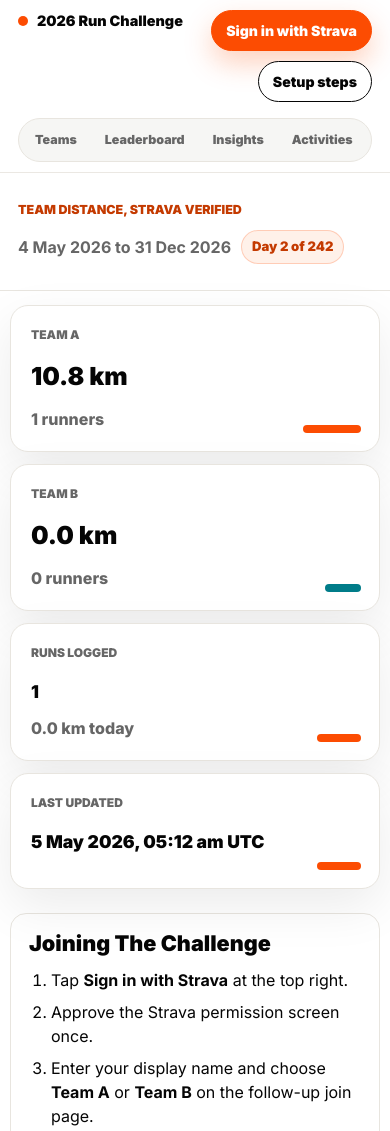
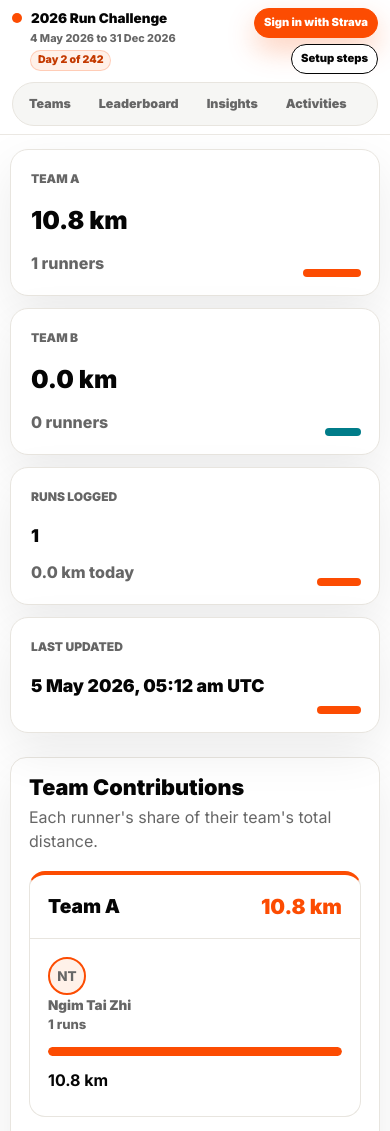
Before and after one commit to breadlover97/running-challenge, a plain HTML site: page index.html in a window 390 px wide. Shown: the top 1131 px of the page. Drawn offline with Linux system fonts and the light colour scheme.

Commit message:
Tighten challenge header layout

```diff
--- a/app.js
+++ b/app.js
@@ -105,8 +105,10 @@
   const imageUrl = safeImageUrl(runner.profile_image_url);
   const label = escapeAttr(`${runner.display_name || "Runner"} profile photo`);
   const fallback = escapeHtml(initials(runner.display_name));
-  const image = imageUrl ? `<img src="${escapeAttr(imageUrl)}" alt="${label}" loading="lazy">` : fallback;
-  return `<span class="avatar avatar-${size} ${teamClass(runner.team)}">${image}</span>`;
+  const image = imageUrl
+    ? `<img src="${escapeAttr(imageUrl)}" alt="${label}" loading="lazy" onerror="this.hidden=true;this.nextElementSibling.hidden=false"><span hidden>${fallback}</span>`
+    : fallback;
+  return `<span class="avatar avatar-${size} ${teamClass(runner.team)}" aria-label="${label}">${image}</span>`;
 }
 
 function runnerIdentity(runner, options = {}) {
--- a/index.html
+++ b/index.html
@@ -9,7 +9,10 @@
   </head>
   <body>
     <nav class="top-nav" aria-label="Challenge navigation">
-      <a class="site-mark" href="index.html">2026 Run Challenge</a>
+      <a class="site-brand" href="index.html">
+        <span class="site-mark">2026 Run Challenge</span>
+        <span class="nav-date"><span id="challengeDates">4 May 2026 to 31 December 2026</span><span id="challengeCountdown" class="countdown-pill">Day 1 of 242</span></span>
+      </a>
       <div class="nav-tabs" aria-label="Page sections">
         <a href="#teams">Teams</a>
         <a href="#leaderboard">Leaderboard</a>
@@ -21,13 +24,6 @@
         <a class="secondary-action compact-action" href="join.html">Setup steps</a>
       </div>
     </nav>
-
-    <header class="site-header">
-      <div class="header-copy">
-        <p class="challenge-kicker">Team distance, Strava verified</p>
-        <p class="date-range"><span id="challengeDates">4 May 2026 to 31 December 2026</span><span id="challengeCountdown" class="countdown-pill">Day 1 of 242</span></p>
-      </div>
-    </header>
 
     <main>
       <section id="teams" class="team-summary anchor-section" aria-label="Team totals">
@@ -50,15 +46,6 @@
           <span class="summary-label">Last Updated</span>
           <strong id="lastUpdated">Not synced yet</strong>
         </div>
-      </section>
-
-      <section class="info-section join-instructions">
-        <h2>Joining The Challenge</h2>
-        <ol>
-          <li>Tap <strong>Sign in with Strava</strong> at the top right.</li>
-          <li>Approve the Strava permission screen once.</li>
-          <li>Enter your display name and choose <strong>Team A</strong> or <strong>Team B</strong> on the follow-up join page.</li>
-        </ol>
       </section>
 
       <section class="panel">
@@ -124,8 +111,8 @@
     </main>
 
     <footer class="site-footer">
-      <span>Privacy-conscious 2026 Run Challenge dashboard</span>
-      <a href="https://www.strava.com/" target="_blank" rel="noreferrer">Powered by Strava data</a>
+      <span>2026 Run Challenge dashboard</span>
+      <a href="https://www.strava.com/" target="_blank" rel="noreferrer">Powered by Strava API</a>
     </footer>
 
     <button id="returnTop" class="return-top" type="button" aria-label="Return to top">↑</button>
--- a/styles.css
+++ b/styles.css
@@ -49,19 +49,6 @@
   font: inherit;
 }
 
-.site-header {
-  padding: 36px min(7vw, 86px) 42px;
-  border-bottom: 1px solid var(--line);
-}
-
-.site-header::before {
-  content: none;
-}
-
-.header-copy {
-  max-width: 900px;
-}
-
 .top-nav {
   position: sticky;
   top: 0;
@@ -75,6 +62,14 @@
   border-bottom: 1px solid rgba(232, 229, 223, 0.86);
   background: rgba(255, 255, 255, 0.92);
   backdrop-filter: blur(18px);
+}
+
+.site-brand {
+  display: grid;
+  gap: 4px;
+  min-width: 210px;
+  color: var(--ink);
+  text-decoration: none;
 }
 
 .site-mark {
@@ -92,6 +87,17 @@
   border-radius: 50%;
   background: var(--orange);
   content: "";
+}
+
+.nav-date {
+  display: flex;
+  flex-wrap: wrap;
+  gap: 6px;
+  align-items: center;
+  padding-left: 19px;
+  color: var(--muted);
+  font-size: 0.74rem;
+  font-weight: 800;
 }
 
 .nav-actions {
@@ -153,20 +159,10 @@
 }
 
 .date-range,
-.challenge-kicker,
 .section-heading p,
 .info-section p,
 .site-footer {
   color: var(--muted);
-}
-
-.challenge-kicker {
-  margin-bottom: 10px;
-  color: var(--orange-dark);
-  font-size: 0.78rem;
-  font-weight: 900;
-  letter-spacing: 0;
-  text-transform: uppercase;
 }
 
 .date-range {
@@ -182,14 +178,14 @@
 
 .countdown-pill {
   display: inline-flex;
-  min-height: 32px;
+  min-height: 24px;
   align-items: center;
-  padding: 6px 10px;
+  padding: 4px 8px;
   border: 1px solid rgba(252, 76, 2, 0.22);
   border-radius: 999px;
   background: var(--orange-soft);
   color: var(--orange-dark);
-  font-size: 0.82rem;
+  font-size: 0.72rem;
   font-weight: 900;
 }
 
@@ -468,6 +464,17 @@
   object-fit: cover;
 }
 
+.runner-identity .avatar {
+  display: inline-grid;
+}
+
+.runner-identity .avatar span {
+  display: block;
+  color: inherit;
+  font-size: inherit;
+  font-weight: inherit;
+}
+
 .contribution-meter {
   height: 9px;
   overflow: hidden;
@@ -742,7 +749,7 @@
 
 .return-top {
   position: fixed;
-  left: 18px;
+  right: 18px;
   bottom: 18px;
   z-index: 30;
   display: grid;
@@ -769,10 +776,6 @@
 }
 
 @media (max-width: 920px) {
-  .site-header {
-    padding-top: 32px;
-  }
-
   .top-nav {
     display: grid;
     grid-template-columns: 1fr auto;
@@ -817,18 +820,45 @@
     background: #fff;
   }
 
-  .site-header {
-    padding: 28px 18px 26px;
-  }
-
   .top-nav {
     min-height: 66px;
-    padding: 10px 18px;
-    align-items: flex-start;
+    gap: 8px;
+    padding: 8px 12px;
+    align-items: start;
   }
 
   .nav-actions {
-    max-width: 168px;
+    max-width: 142px;
+    gap: 6px;
+  }
+
+  .site-brand {
+    min-width: 0;
+  }
+
+  .site-mark {
+    font-size: 0.84rem;
+  }
+
+  .nav-date {
+    gap: 5px;
+    padding-left: 18px;
+    font-size: 0.68rem;
+    line-height: 1.15;
+  }
+
+  .countdown-pill {
+    min-height: 21px;
+    padding: 3px 7px;
+    font-size: 0.66rem;
+  }
+
+  .top-nav .compact-action {
+    min-height: 30px;
+    padding: 6px 9px;
+    font-size: 0.7rem;
+    line-height: 1;
+    white-space: nowrap;
   }
 
   h1 {
@@ -837,11 +867,6 @@
 
   .date-range {
     font-size: 1rem;
-  }
-
-  .primary-action,
-  .secondary-action {
-    width: 100%;
   }
 
   .nav-actions .primary-action,
```
